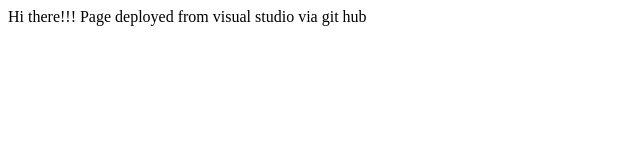
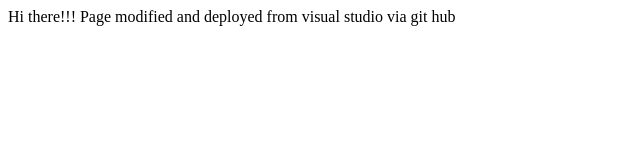
Before and after one commit to binsonpaul/windowsazuretraining, a plain HTML site: page VSAzureGitDemoSite/VSAzureGitDemoSite/Index.html in a window 1280 px wide. Shown: the whole page, without its empty margins (0-640 px from the left). Drawn offline with Linux system fonts and the light colour scheme.

Commit message:
File Changed

```diff
--- a/VSAzureGitDemoSite/VSAzureGitDemoSite/Index.html
+++ b/VSAzureGitDemoSite/VSAzureGitDemoSite/Index.html
@@ -5,6 +5,6 @@
 	<meta charset="utf-8" />
 </head>
 <body>
-    Hi there!!! Page deployed from visual studio via git hub
+    Hi there!!! Page modified and deployed from visual studio via git hub
 </body>
 </html>
```
